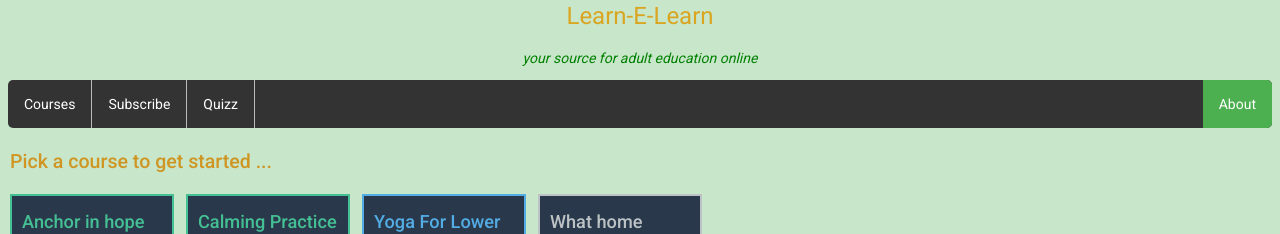
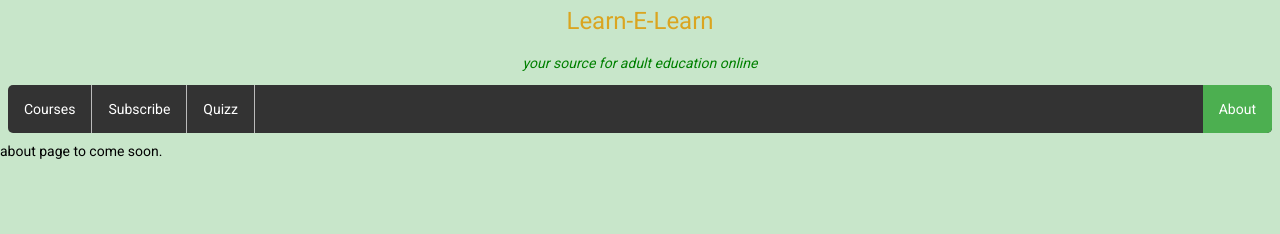
Before and after one commit to Dom-Dermann/learn-e-learn, an Angular app: page /about in a window 1280 px wide. Shown: the top 234 px of the page. Built offline with nearby package versions, Linux system fonts and the light colour scheme.

Commit message:
added about page

```diff
--- /dev/null
+++ b/src/app/about.component.html
@@ -0,0 +1 @@
+<p> about page to come soon. </p>
--- a/src/app/app.component.scss
+++ b/src/app/app.component.scss
@@ -1,6 +1,7 @@
 h1 {
     color: goldenrod;
     text-align: center;
+    margin-top: 5px;
 }
 
 p {
--- a/src/app/app.routing.ts
+++ b/src/app/app.routing.ts
@@ -1,5 +1,6 @@
 import { Routes, RouterModule } from '@angular/router'
 import { MediaItemListComponent } from './media-item-list.component';
+import { AboutComponent } from './about.component';
 
 const appRoutes: Routes = [
     {
@@ -12,7 +13,8 @@ const appRoutes: Routes = [
         loadChildren: () => import('./course-viewer/course-viewer.module')
             .then(m => m.VideoWatcherModule)
     },
-    { path : ':medium', component: MediaItemListComponent},
+    { path : 'home', component: MediaItemListComponent},
+    { path : 'about', component: AboutComponent},
     { path : '', redirectTo: 'home', pathMatch: 'full'}
 ];
 
--- a/src/app/nav-bar/nav-bar.component.html
+++ b/src/app/nav-bar/nav-bar.component.html
@@ -2,5 +2,5 @@
     <li> <a routerLink="/">Courses</a> </li>
     <li> <a routerLink="subscribe">Subscribe</a> </li>
     <li> <a>Quizz</a> </li>
-    <li style="float: right"> <a class="active">About</a></li>
+    <li style="float: right"> <a class="active" routerLink="about">About</a></li>
 </ul>
```
Also changed, not shown: src/app/about.component.ts (added, +10 -0 lines), src/app/about.component.scss (added).
